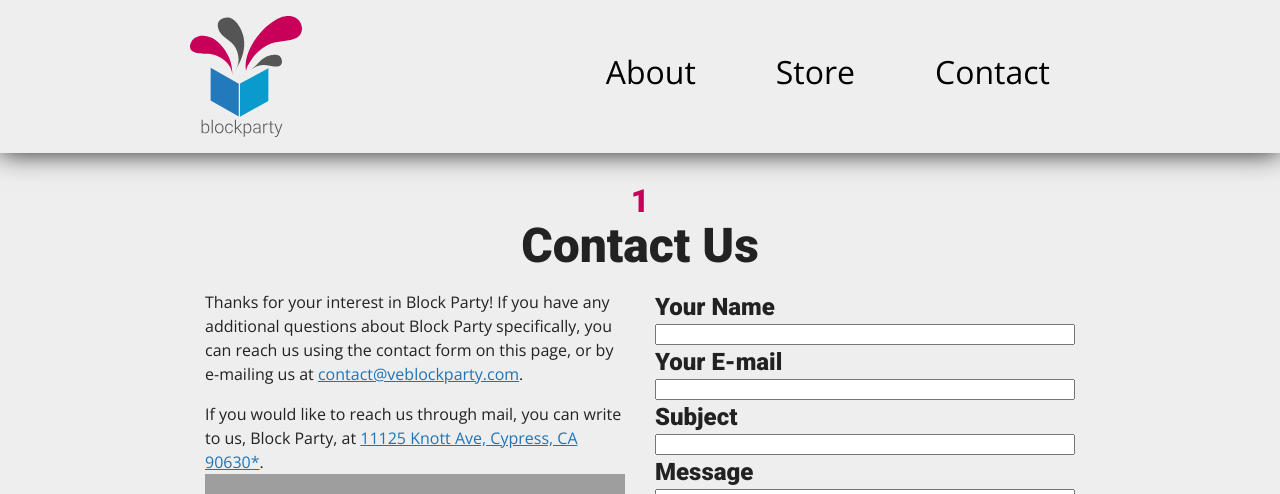
After one commit to OAVE1516/oave1516.github.io, a PHP site: page /contact/index.php?text=1 in a window 1280 px wide. The commit adds this page. Shown: the top 494 px of the page. Run offline with PHP 8.4, Linux system fonts and the light colour scheme; grey boxes are pictures that could not be loaded.

Commit message:
Contact Page
It works!!!

```diff
--- /dev/null
+++ b/contact/index.php
@@ -0,0 +1,65 @@
+<!DOCTYPE html>
+<html>
+<head>
+    <meta name="viewport" content = "width=device-width, intial-scale = 1.0">
+    <link rel="stylesheet" href="../css/style.css">
+    <link rel="stylesheet" href="../css/navfooter.css">
+    <link rel="icon" href="../img/favicon.png">
+    <script src="contact.js"></script>
+    <title>Block Party || Contact Page</title>
+</head>
+<body>
+    <nav>
+        <div class="container">
+	   <ul>
+		  <a href="/"><img src="/img/logo.svg"></a>
+		  <li><a href="/contact">Contact</a></li>
+		  <li><a href="/store">Store</a></li>
+          <li><a href="/about">About</a></li>
+	   </ul>
+        </div>
+    </nav>
+<div class="container">
+    <div class="row center-text">
+        <div id="contact-response">
+            <?php
+                echo $_REQUEST["text"];
+            ?>
+        </div>
+    </div>
+    <h1>Contact Us</h1>
+        <div class="row">
+            <div class="col-6">
+                <p>Thanks for your interest in Block Party! If you have any additional questions about Block Party specifically, you can reach us using the contact form on this page, or by e-mailing us at <a href="mailto:contact@veblockparty.com">contact@veblockparty.com</a>.</p><br>
+			     <p>If you would like to reach us through mail, you can write to us, Block Party, at <a href="https://www.google.com/maps/place/11125+Knott+Ave,+Cypress,+CA+90630/@33.8268232,-118.0361785,15z/data=!4m2!3m1!1s0x80dd29291591741b:0x814e6f997e29e1d5">11125 Knott Ave, Cypress, CA 90630*</a>.</p>
+                <img id="contact-image" src="http://i.istockimg.com/file_thumbview_approve/12107870/6/stock-photo-12107870-cute-business-customer-service-woman-smiling.jpg">
+            </div>
+            <div class="col-6 contact-form">
+                <form action="contact.php" method="POST">
+                    <h3>Your Name</h3><input type="text" name="name" id="name">
+                    <h3>Your E-mail</h3><input type="text" name="email" id="email">
+                    <h3>Subject</h3><input type="text" name="subject" id="subject">
+                    <h3>Message</h3><textarea rows="13" name="message" id="message"></textarea>
+                    <input type="submit" name="submit" value="Submit">
+                </form>
+            </div>
+	</div>
+</div>
+</body>
+    <footer id="dark">
+        <div class="row">
+        <div class="col-4"><a href="http://www.lunarpages.com"><img id="lunar" src="/img/lunarlogo.png"></a></div>
+        <div class="col-4">
+            <h3>Connect with us online!</h3>
+            <img id="sm" src="/img/facebook.svg"/><a href="https://facebook.com/">Facebook</a><br>
+            <img id="sm" src="/img/instagram.svg"/><a href="http://instagram.com/">Instagram</a>
+        </div>
+        <div class="col-4">
+            <h3>Visit Us!*</h3><a href="https://www.google.com/maps/place/11125+Knott+Ave,+Cypress,+CA+90630/@33.8268232,-118.0361785,15z/data=!4m2!3m1!1s0x80dd29291591741b:0x814e6f997e29e1d5" target="_blank">11125 Knott Avenue,<br>Cypress, CA 90630</a>
+        </div>
+        </div>
+        <div class="row">
+        <div class="col-12" id="copy">*Disclaimer: Block Party is part of a group of high school virtual companies called <a href="https://veinternational.org/" target="_blank">Virtual Enterprise</a>. All business prospects, products, and items depicted on this website are purely fictitious.<br><br>&copy; Oxford Academy Virtual Enterprise 2015-2016</div>
+        </div>
+    </footer>
+</html>
--- a/css/style.css
+++ b/css/style.css
@@ -183,9 +183,17 @@ input[type='submit']:hover{
 }
 
 .contact-form h3{
-       text-align: left;
+   text-align: left;
 }
-
+.contact-form button{
+    width: 100%;
+}
+#contact-response{
+    font-family: 'Roboto', sans-serif;
+    font-weight: bold;
+    font-size: 2em;
+    color: #C8005A;
+}
 button{
     background-color: #C8005A;
     color: #eee;
```
Also changed, not shown: about/index.html (+3 -4 lines), contact/contact.php (+5 -5 lines), contact/index.html (deleted, +0 -40 lines), index.html (+4 -4 lines), store/index.html (+4 -4 lines).
